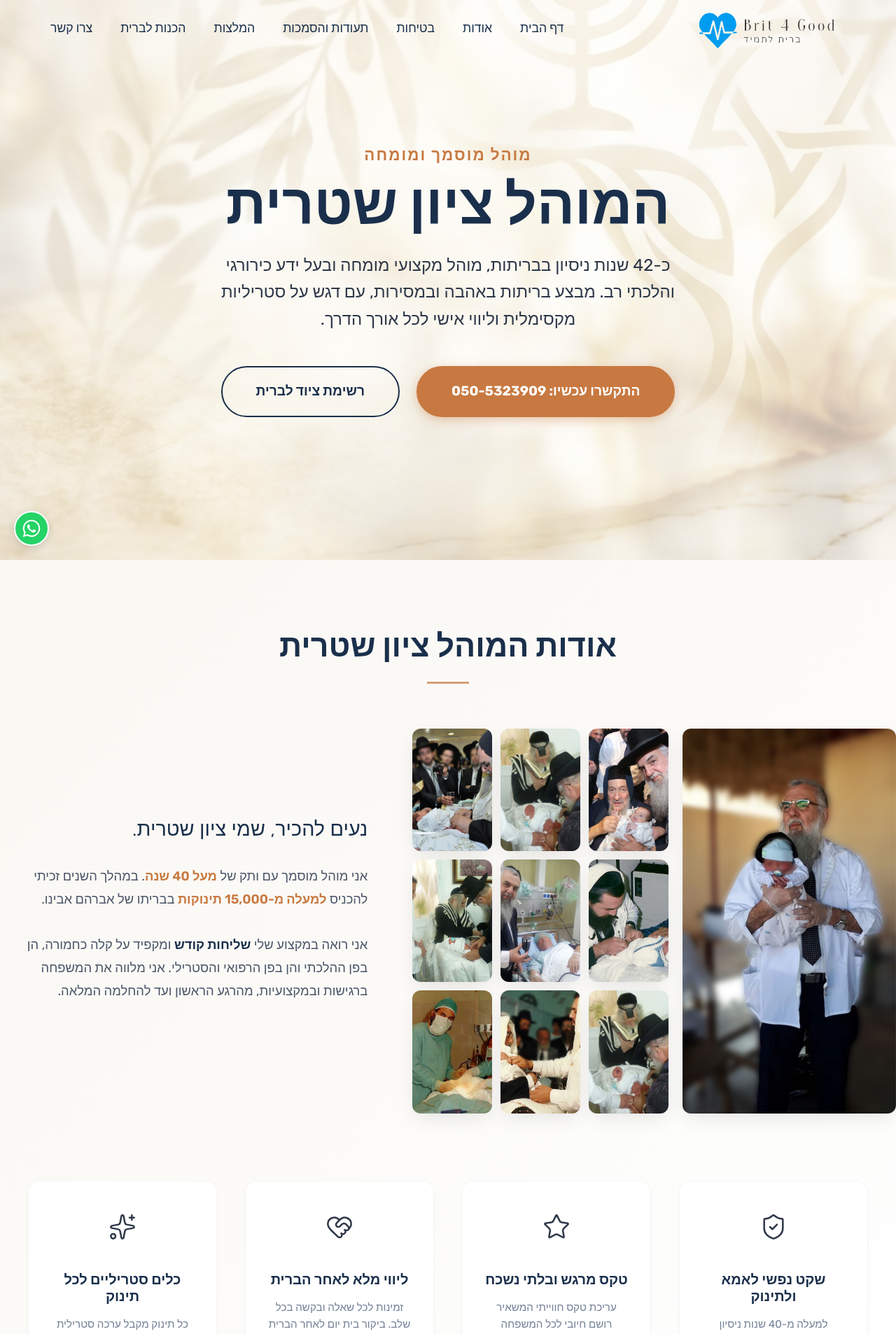
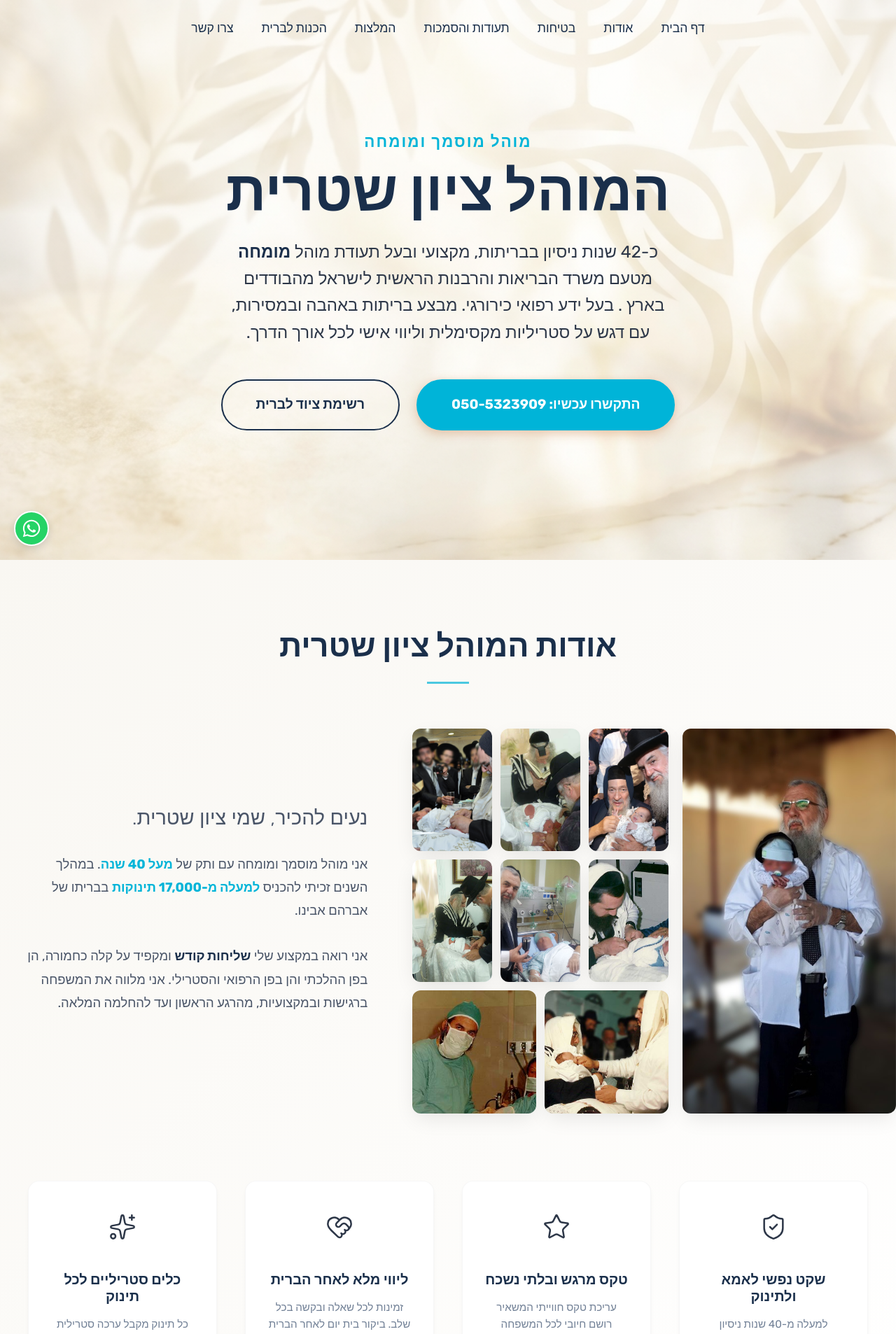
Before and after one commit to AguiarGonzalo/brit-tziyon-website, a React (Vite) app: page / in a window 1280 px wide. Shown: the top 1906 px of the page at 70% size. Built offline with nearby package versions, Linux system fonts and the light colour scheme.

Commit message:
Update content, layout, and color scheme

```diff
--- a/src/components/About.css
+++ b/src/components/About.css
@@ -68,10 +68,22 @@
 .gallery-sub-grid {
     flex: 1.2;
     display: grid;
-    grid-template-columns: repeat(3, 1fr);
-    grid-template-rows: repeat(3, 1fr);
+    grid-template-columns: repeat(6, 1fr);
+    /* 6 columns for flexibility */
+    grid-auto-rows: 1fr;
     gap: 12px;
     height: 100%;
+}
+
+.gallery-sub-grid .img-card {
+    grid-column: span 2;
+    /* Default: span 2 of 6 ( = 1/3 width) */
+}
+
+/* The last two items (7th and 8th) span 3 columns ( = 1/2 width) */
+.gallery-sub-grid .img-card:nth-last-child(1),
+.gallery-sub-grid .img-card:nth-last-child(2) {
+    grid-column: span 3;
 }
 
 .sub-row {
@@ -139,7 +151,7 @@
 }
 
 /* Typography Highlights */
-.highlight-text {
+.introduction {
     font-size: 1.8rem;
     color: var(--secondary-color);
     font-weight: 300;
@@ -149,9 +161,14 @@
     line-height: 1.3;
 }
 
-.gold-accent {
+.highlight-gold {
     color: var(--primary-color);
-    font-weight: 600;
+    font-weight: 700;
+}
+
+.highlight-blue {
+    color: var(--secondary-color);
+    font-weight: 800;
 }
 
 strong {
--- a/src/components/About.jsx
+++ b/src/components/About.jsx
@@ -80,9 +80,6 @@ const About = () => {
                                 <img src={aboutGrid1} alt="תמונת גלריה" />
                             </div>
                             <div className="img-card sub-img">
-                                <img src={aboutGrid2} alt="תמונת גלריה" />
-                            </div>
-                            <div className="img-card sub-img">
                                 <img src={aboutGrid3} alt="תמונת גלריה" />
                             </div>
                             <div className="img-card sub-img">
@@ -99,14 +96,14 @@ const About = () => {
                         viewport={{ once: true }}
                     >
                         <div className="about-text-content">
-                            <p>
-                                <span className="highlight-text">נעים להכיר, שמי ציון שטרית.</span>
+                            <p className="introduction">
+                                נעים להכיר, שמי ציון שטרית.
                             </p>
                             <p>
-                                אני מוהל מוסמך עם ותק של <span className="gold-accent">מעל 40 שנה</span>. במהלך השנים זכיתי להכניס <span className="gold-accent">למעלה מ-15,000 תינוקות</span> בבריתו של אברהם אבינו.
+                                אני מוהל מוסמך ומומחה עם ותק של <span className="highlight-gold">מעל 40 שנה</span>. במהלך השנים זכיתי להכניס <span className="highlight-gold">למעלה מ-17,000 תינוקות</span> בבריתו של אברהם אבינו.
                             </p>
                             <p>
-                                אני רואה במקצוע שלי <strong>שליחות קודש</strong> ומקפיד על קלה כחמורה, הן בפן ההלכתי והן בפן הרפואי והסטרילי. אני מלווה את המשפחה ברגישות ובמקצועיות, מהרגע הראשון ועד להחלמה המלאה.
+                                אני רואה במקצוע שלי <span className="highlight-blue">שליחות קודש</span> ומקפיד על קלה כחמורה, הן בפן ההלכתי והן בפן הרפואי והסטרילי. אני מלווה את המשפחה ברגישות ובמקצועיות, מהרגע הראשון ועד להחלמה המלאה.
                             </p>
                         </div>
                     </motion.div>
--- a/src/components/Hero.jsx
+++ b/src/components/Hero.jsx
@@ -26,9 +26,9 @@ const Hero = () => {
                     initial={{ opacity: 0, y: 30 }}
                     animate={{ opacity: 1, y: 0 }}
                     transition={{ delay: 0.3 }}
+                    style={{ textWrap: 'balance' }}
                 >
-                    כ-42 שנות ניסיון בבריתות, מוהל מקצועי מומחה ובעל ידע כירורגי והלכתי רב.
-                    מבצע בריתות באהבה ובמסירות, עם דגש על סטריליות מקסימלית וליווי אישי לכל אורך הדרך.
+                    כ-42 שנות ניסיון בבריתות, מקצועי ובעל תעודת מוהל <strong>מומחה</strong> מטעם משרד הבריאות והרבנות הראשית לישראל מהבודדים בארץ . בעל ידע רפואי כירורגי. מבצע בריתות באהבה ובמסירות, עם דגש על סטריליות מקסימלית וליווי אישי לכל אורך הדרך.
                 </motion.p>
 
                 <motion.div
--- a/src/components/Navbar.css
+++ b/src/components/Navbar.css
@@ -24,7 +24,7 @@
     margin: 0 auto;
     height: 100%;
     display: flex;
-    justify-content: space-between;
+    justify-content: center;
     align-items: center;
     padding: 0 2rem;
 }
@@ -35,29 +35,7 @@
     }
 }
 
-.logo {
-    display: flex;
-    flex-direction: column;
-    align-items: flex-start;
-}
 
-.logo h1 {
-    font-size: 2rem;
-    color: var(--primary-color);
-    margin: 0;
-    font-weight: 800;
-    line-height: 1;
-    letter-spacing: -0.5px;
-}
-
-.logo-subtitle {
-    font-size: 0.85rem;
-    color: var(--secondary-color);
-    margin: 0;
-    opacity: 0.9;
-    font-weight: 500;
-    letter-spacing: 0.5px;
-}
 
 .nav-links {
     display: flex;
--- a/src/components/Navbar.jsx
+++ b/src/components/Navbar.jsx
@@ -27,9 +27,7 @@ const Navbar = () => {
     return (
         <nav className={`navbar ${scrolled ? 'scrolled' : ''}`}>
             <div className="navbar-container">
-                <a href="#home" className="logo">
-                    <img src={logo} alt="ברית ציון - מוהל מומחה" style={{ height: '70px', width: 'auto' }} />
-                </a>
+
 
                 {/* Mobile Toggle */}
                 <button
--- a/src/components/Preparations.css
+++ b/src/components/Preparations.css
@@ -32,6 +32,18 @@
     padding: 2rem;
     box-shadow: var(--shadow-sm);
     border-top: 4px solid var(--primary-color);
+}
+
+.prep-card.instructions h3 {
+    margin-bottom: 0.5rem;
+}
+
+.sub-instruction-title {
+    color: var(--secondary-color);
+    font-size: 1.1rem;
+    font-weight: 700;
+    margin-top: 1.5rem;
+    margin-bottom: 1rem;
 }
 
 .prep-card .card-header-row {
@@ -103,8 +115,12 @@
     color: #c62828;
     padding: 1rem;
     border-radius: 8px;
-    margin-top: 2rem;
     border-right: 4px solid #c62828;
+}
+
+.top-alert {
+    margin-top: 1rem;
+    margin-bottom: 2rem;
 }
 
 /* Checklist Items */
@@ -152,3 +168,15 @@
         padding: 4rem 1rem;
     }
 }
+
+.checklist-footer {
+    text-align: center;
+    margin-top: 1.5rem;
+    padding-top: 1rem;
+    border-top: 1px solid #eee;
+    font-size: 1.1rem;
+}
+
+.checklist-footer p {
+    margin: 0.5rem 0;
+}
--- a/src/components/Preparations.jsx
+++ b/src/components/Preparations.jsx
@@ -7,17 +7,17 @@ const Preparations = () => {
         '4 חיתולי בד',
         '5 טיטולים',
         'בשמים (הדסים, נענע, ריחן וכדומה)',
-        'יין ענבים תירוש',
-        'משחה בפנטן פלוס (Bepanthen Plus)',
-        'סירופ אקמולי + מזרק',
-        'שמן תינוקות',
+        'יין / מיץ ענבים תירוש',
+        'משחה ויטה מרפן Vita Merfen',
+        'סירופ אקמולי + מזרק / נובימול',
+        'שמן תינוקות / שמן שקדים',
         'כרית בינונית (רצוי קשה מעט)',
         '2 טליתות (לסנדק, אבי הבן)',
         'צלחת חול קטנה'
     ]
 
     const handleShare = async () => {
-        const text = `רשימת ציוד לברית המילה - ברית ציון:\n\n${whatToBring.map(item => `- ${item}`).join('\n')}\n\nנתראה בשמחות!`;
+        const text = `רשימת ציוד לברית המילה - ברית ציון:\n\n${whatToBring.map(item => `- ${item}`).join('\n')}\n\nהרבה מצב רוח טוב\nנתראה בשמחות!`;
 
         if (navigator.share) {
             try {
@@ -51,27 +51,26 @@ const Preparations = () => {
                         whileInView={{ opacity: 1, y: 0 }}
                         viewport={{ once: true }}
                     >
-                        <h3>הנחיות חשובות (45 דקות לפני הברית)</h3>
+                        <h3>הנחיות חשובות לפני הברית</h3>
+
+                        <div className="alert-box top-alert">
+                            <strong>חשוב!</strong>
+                            <p>אין להאכיל את התינוק שעה ורבע לפני הברית.</p>
+                        </div>
+
+                        <div className="instruction-step">
+                            <p>להשקות את התינוק כ-45 דקות לפני הברית.</p>
+                        </div>
+
+                        <h4 className="sub-instruction-title">אופן הכנת התמיסה:</h4>
+
                         <div className="instruction-step">
                             <span className="step-number">1</span>
-                            <p>יש להרתיח מים ולצנן אותם.</p>
+                            <p>יש להרתיח 50cc מים + 2 כפיות סוכר רגיל.</p>
                         </div>
                         <div className="instruction-step">
                             <span className="step-number">2</span>
-                            <p>להכין תמיסה: <strong>50cc מים + 2 כפיות סוכר רגיל</strong>.</p>
-                        </div>
-                        <div className="instruction-step">
-                            <span className="step-number">3</span>
                             <p>לערבב היטב עד להמסה מלאה.</p>
-                        </div>
-                        <div className="instruction-step">
-                            <span className="step-number">4</span>
-                            <p>להשקות את התינוק מהתמיסה כ-45 דקות לפני הברית.</p>
-                        </div>
-
-                        <div className="alert-box">
-                            <strong>חשוב!</strong>
-                            <p>אין להאכיל את התינוק שעה לפני הברית.</p>
                         </div>
                     </motion.div>
 
@@ -92,6 +91,10 @@ const Preparations = () => {
                                 </li>
                             ))}
                         </ul>
+                        <div className="checklist-footer">
+                            <p>הרבה מצב רוח טוב</p>
+                            <p className="highlight-gold">נתראה בשמחות!</p>
+                        </div>
                     </div>
 
                 </div>
--- a/src/index.css
+++ b/src/index.css
@@ -2,10 +2,10 @@
 
 :root {
   /* Premium Palette */
-  --primary-color: #C87941;
-  /* Copper/Gold */
-  --primary-hover: #A05A2C;
-  /* Darker Copper */
+  --primary-color: #00B4D8;
+  /* Celeste/Sky Blue */
+  --primary-hover: #0096C7;
+  /* Darker Sky Blue */
   --secondary-color: #1A2F4B;
   /* Deep Navy */
   --accent-color: #F9F7F2;
```
